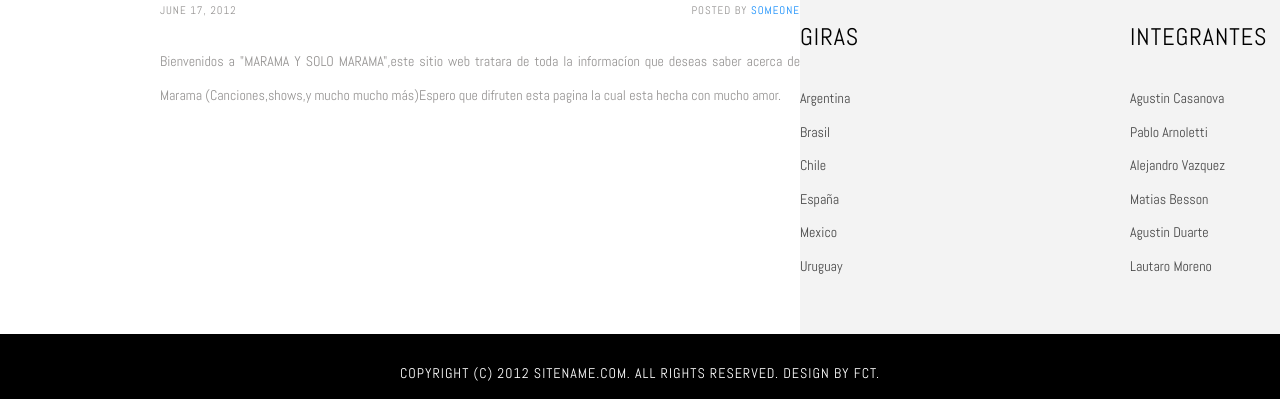
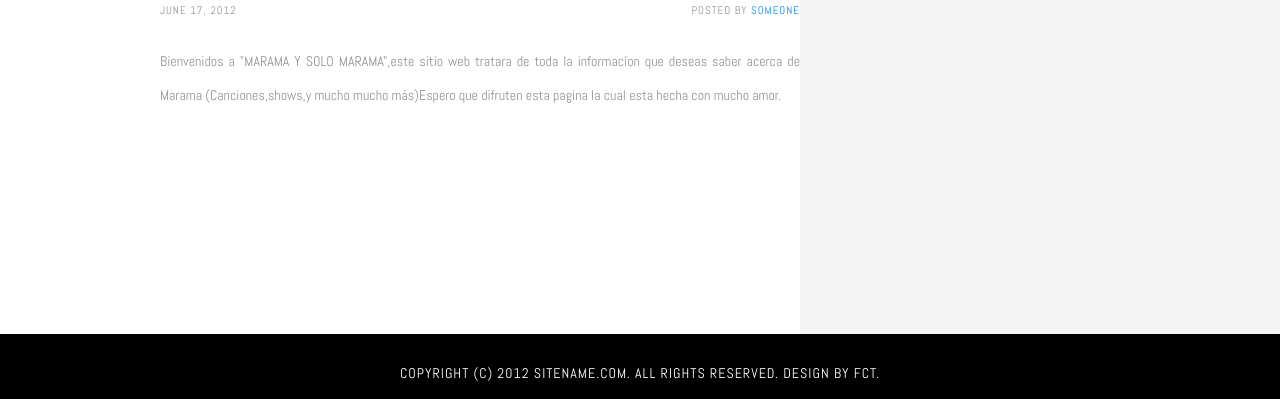
Before and after one commit to carolinaschifano/marama, a plain HTML site: page index.html in a window 1280 px wide. Shown: the part 640-1039 px from the top of the page. Drawn offline with Linux system fonts and the light colour scheme.

Commit message:
Update index.html

```diff
--- a/index.html
+++ b/index.html
@@ -8,7 +8,7 @@ Name       : Márama
 Description: A two-column, fixed-width design with dark color scheme.
 Version    : 1.0
 Released   : 20120617
-<img src="marama.jpg">
+
 -->
 <html xmlns="http://www.w3.org/1999/xhtml">
 <head>
@@ -67,28 +67,7 @@ Released   : 20120617
 </div>
 <div id="footer-content-wrapper">
 	<div id="footer-content">
-		<div id="column1">
-			<h2>Giras</h2>
-			<ul>
-				<li><a href="#">Argentina</a></li>
-				<li><a href="#">Brasil</a></li>
-				<li><a href="#">Chile</a></li>
-				<li><a href="#">España</a></li>
-				<li><a href="#">Mexico</a></li>
-				<li><a href="#">Uruguay</a></li>
-			</ul>
-		</div>
-		<div id="column2">
-			<h2>INTEGRANTES</h2>
-			<ul>
-				<li><a href="#">Agustin Casanova</a></li>
-				<li><a href="#">Pablo Arnoletti</a></li>
-				<li><a href="#">Alejandro Vazquez</a></li>
-				<li><a href="#">Matias Besson</a></li>
-				<li><a href="#">Agustin Duarte</a></li>
-				<li><a href="#">Lautaro Moreno</a></li>
-			</ul>
-		</div>
+
 		<div id="column3">
 			<h2>Integer gravida</h2>
 			<ul>
```
